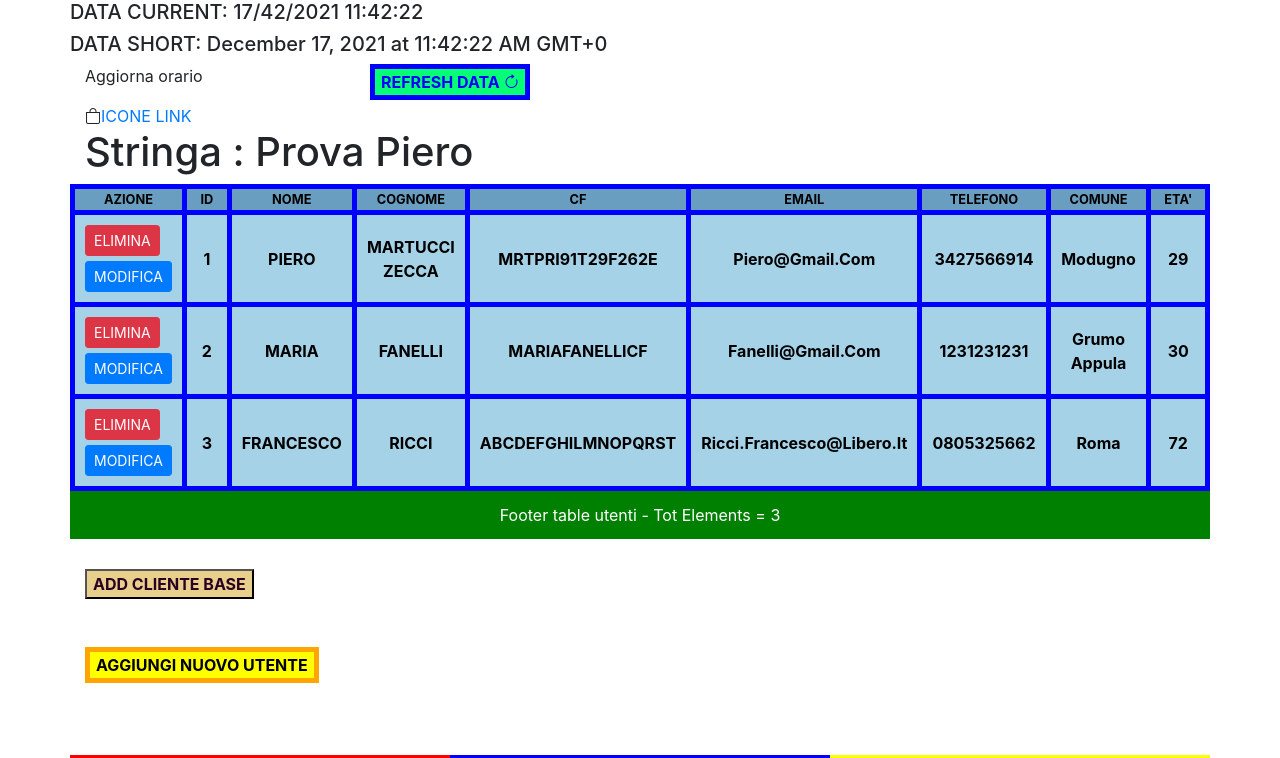
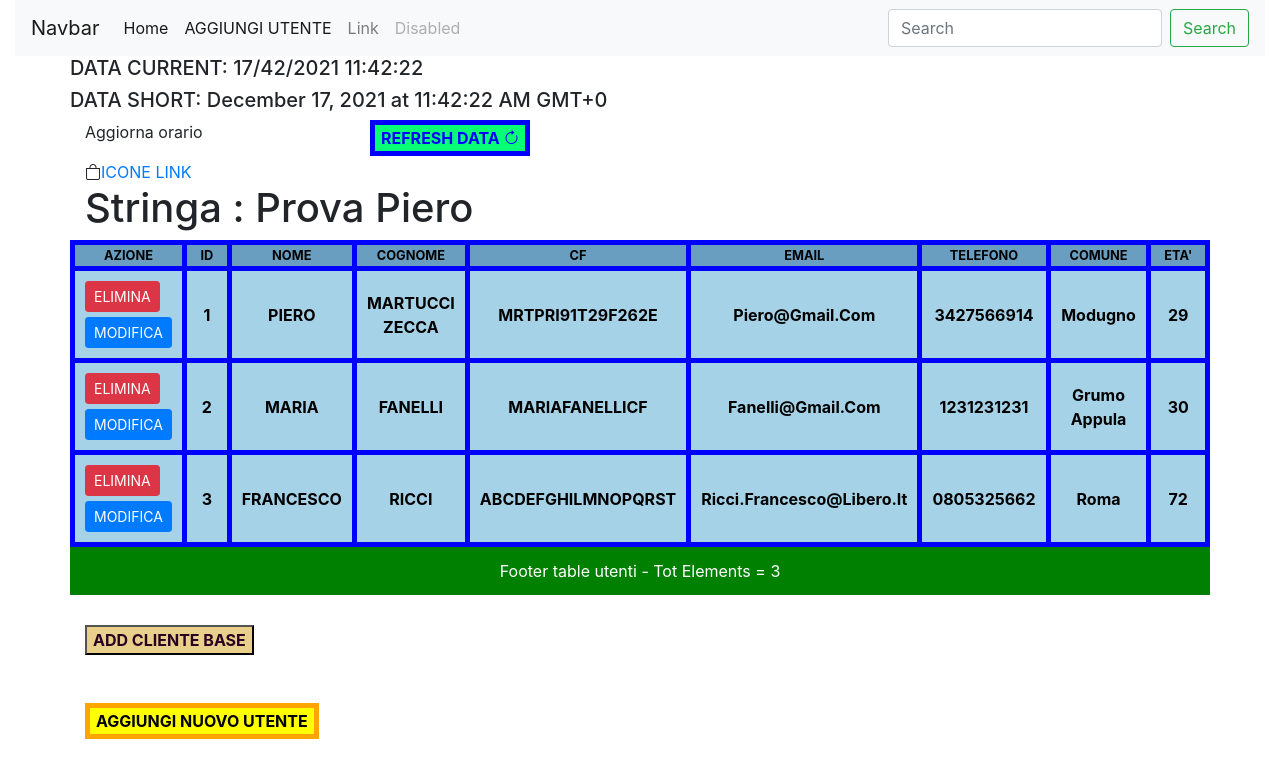
Before and after one commit to pieromz/angular-ivy-khm2eu, an Angular app: page / in a window 1280 px wide. Shown: the top 758 px of the page. Built offline with nearby package versions, Linux system fonts and the light colour scheme.

Commit message:
3 files modified, 3 added

```diff
--- a/src/app/app.module.ts
+++ b/src/app/app.module.ts
@@ -14,6 +14,7 @@
 import { UsersComponent } from './component/users/users.component';
 import { UserComponent } from './component/user/user.component';
 import { UserDetailComponent } from './component/user-detail/user-detail.component';
+import { NavbarComponent } from './component/navbar/navbar.component';
 //SERVIZI
 import { LogService } from './shared/log.service';
 import { DatePipe } from '@angular/common';
@@ -35,6 +36,7 @@
     UsersComponent,
     UserComponent,
     UserDetailComponent,
+    NavbarComponent,
   ],
   bootstrap: [AppComponent], //MODULO DI INGRESSO, MODULO RADICE
   providers: [LogService, DatePipe, UserService],
--- /dev/null
+++ b/src/app/component/navbar/navbar.component.html
@@ -0,0 +1,71 @@
+<nav class="navbar navbar-expand-lg navbar-light bg-light">
+  <a class="navbar-brand" href="#">Navbar</a>
+  <button
+    class="navbar-toggler"
+    type="button"
+    data-toggle="collapse"
+    data-target="#navbarSupportedContent"
+    aria-controls="navbarSupportedContent"
+    aria-expanded="false"
+    aria-label="Toggle navigation"
+  >
+    <span class="navbar-toggler-icon"></span>
+  </button>
+
+  <div class="collapse navbar-collapse" id="navbarSupportedContent">
+    <ul class="navbar-nav mr-auto">
+      <li class="nav-item active">
+        <a class="nav-link" href="#"
+          >Home <span class="sr-only">(current)</span></a
+        >
+      </li>
+
+      <li class="nav-item active">
+        <a class="nav-link" href="#" (click)="addNewUserClick()"
+          >AGGIUNGI UTENTE</a
+        >
+      </li>
+
+      <li class="nav-item">
+        <a class="nav-link" href="#">Link</a>
+      </li>
+      <!--
+      <li class="nav-item dropdown">
+        <a
+          class="nav-link dropdown-toggle"
+          href="#"
+          id="navbarDropdown"
+          role="button"
+          data-toggle="dropdown"
+          aria-haspopup="true"
+          aria-expanded="false"
+        >
+          Dropdown
+        </a>
+        <div class="dropdown-menu" aria-labelledby="navbarDropdown">
+          <a class="dropdown-item" href="#">Action</a>
+          <a class="dropdown-item" href="#">Another action</a>
+          <div class="dropdown-divider"></div>
+          <a class="dropdown-item" href="#">Something else here</a>
+        </div>
+      </li>
+      -->
+      <li class="nav-item">
+        <a class="nav-link disabled" href="#" tabindex="-1" aria-disabled="true"
+          >Disabled</a
+        >
+      </li>
+    </ul>
+    <form class="form-inline my-2 my-lg-0">
+      <input
+        class="form-control mr-sm-2"
+        type="search"
+        placeholder="Search"
+        aria-label="Search"
+      />
+      <button class="btn btn-outline-success my-2 my-sm-0" type="submit">
+        Search
+      </button>
+    </form>
+  </div>
+</nav>
--- /dev/null
+++ b/src/app/component/navbar/navbar.component.ts
@@ -0,0 +1,17 @@
+import { Component, EventEmitter, Input, OnInit, Output } from '@angular/core';
+
+@Component({
+  selector: 'app-navbar',
+  templateUrl: './navbar.component.html',
+  styleUrls: ['./navbar.component.css'],
+})
+export class NavbarComponent implements OnInit {
+  @Output('onClickNewUser') addNewUser = new EventEmitter(); //esplicitare un evento che verrà catturato dal padre
+
+  constructor() {}
+  ngOnInit(): void {}
+
+  addNewUserClick(): void {
+    this.addNewUser.emit();
+  }
+}
--- a/src/app/main.component.ts
+++ b/src/app/main.component.ts
@@ -31,6 +31,10 @@
     this.utenteSelezionato = true;
   }
 
+  aggiungiUtenteDaHeader(oggettoPerEmit: User): void {
+    this.aggiungiUtenteDaForm();
+  }
+
   nascondiForm() {
     this.utenteSelezionato = false;
   }
--- a/src/app/main.html
+++ b/src/app/main.html
@@ -1,3 +1,6 @@
+<!--NAV BAR-->
+<app-navbar (onClickNewUser)="aggiungiUtenteDaHeader($event)"></app-navbar>
+
 <div class="mainDiv container">
   <div class="usersDiv">
     <app-users
```
Also changed, not shown: src/app/component/navbar/navbar.component.css (added).
